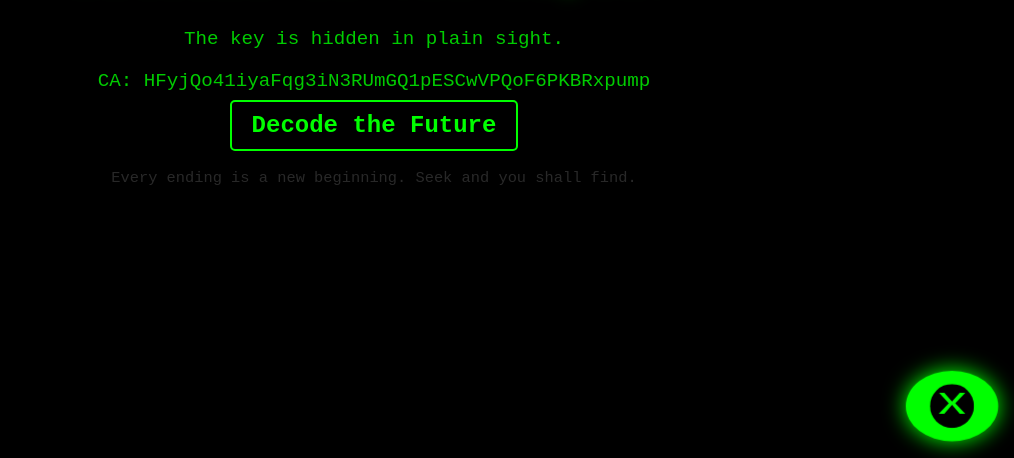
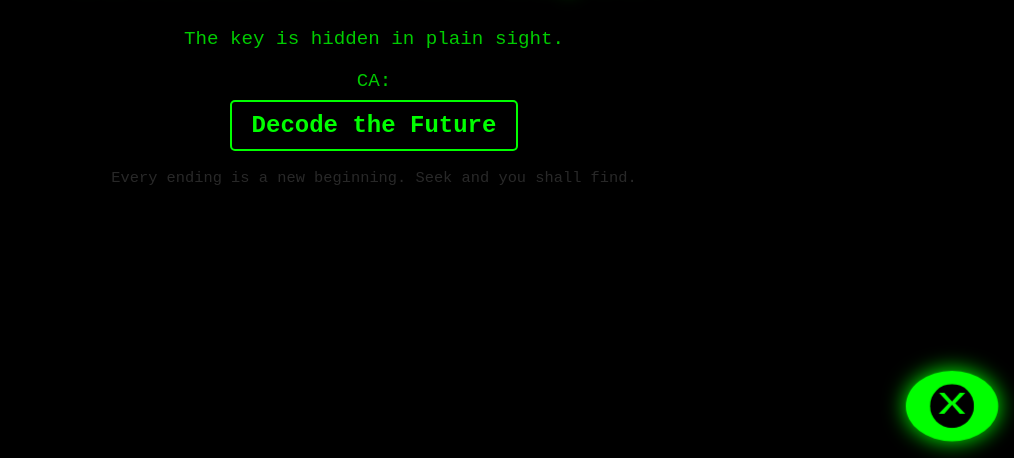
Before and after one commit to itsKrimz/12Words, a plain HTML site: page index.html in a window 1280 px wide. Shown: the part 342-800 px from the top of the page, without its empty margins (266-1280 px from the left). Drawn offline with Linux system fonts and the light colour scheme.

Commit message:
Update index.html

```diff
--- a/index.html
+++ b/index.html
@@ -109,7 +109,7 @@
     <div class="container">
         <h1>Welcome to The Cipher</h1>
         <p>The key is hidden in plain sight.</p>
-                <p>CA: HFyjQo41iyaFqg3iN3RUmGQ1pESCwVPQoF6PKBRxpump</p>
+                <p>CA: </p>
         <a href="cipher_decoding_page.html">Decode the Future</a>
         <div class="hidden-message">
             <p>Every ending is a new beginning. Seek and you shall find.</p>
```
